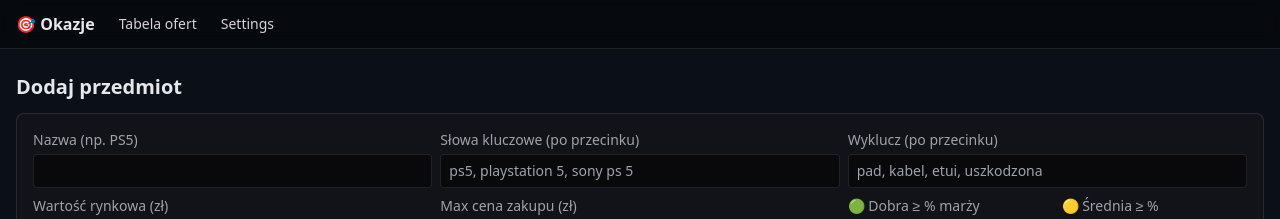
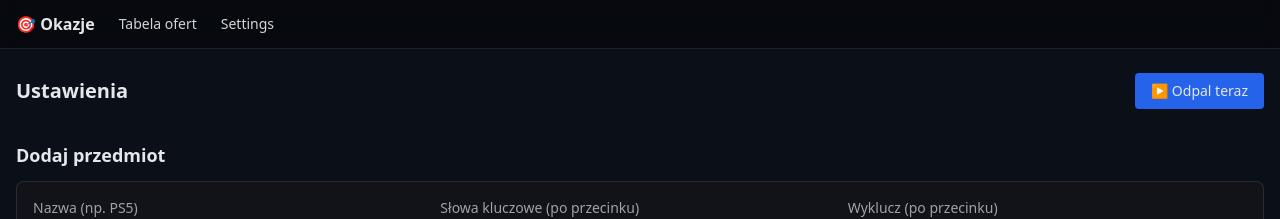
Before and after one commit to manieraa07/system-okazje, a Next.js app in the folder frontend/: page /settings in a window 1280 px wide. Shown: the top 219 px of the page. Built offline with nearby package versions, Linux system fonts and the light colour scheme; no server answers; the database is empty.

Commit message:
Update page.tsx

```diff
--- a/frontend/app/settings/page.tsx
+++ b/frontend/app/settings/page.tsx
@@ -14,6 +14,8 @@ export default function SettingsPage() {
   const [items, setItems] = useState<WatchItem[]>([]);
   const [draft, setDraft] = useState<Omit<WatchItem, "id">>(EMPTY);
   const [loading, setLoading] = useState(true);
+  const [running, setRunning] = useState(false);
+  const [lastRun, setLastRun] = useState<number | null>(null);
 
   async function load() {
     const { data } = await sb.from("watchlist").select("*").order("name");
@@ -21,6 +23,27 @@ export default function SettingsPage() {
     setLoading(false);
   }
   useEffect(() => { load(); }, []);
+
+  async function runScraper() {
+    if (running) return;
+    if (lastRun && Date.now() - lastRun < 60_000) {
+      alert("Poczekaj 60 sekund przed kolejnym uruchomieniem.");
+      return;
+    }
+    setRunning(true);
+    try {
+      const res = await fetch("/api/run-scraper", { method: "POST" });
+      const data = await res.json();
+      if (data.ok) {
+        setLastRun(Date.now());
+        alert("Scraper uruchomiony!");
+      } else {
+        alert("Błąd: " + data.error);
+      }
+    } finally {
+      setRunning(false);
+    }
+  }
 
   async function add() {
     if (!draft.name.trim() || !draft.market_value) return;
@@ -52,8 +75,20 @@ export default function SettingsPage() {
 
   return (
     <div className="space-y-8">
+
+      <section className="flex items-center justify-between">
+        <h1 className="text-xl font-semibold">Ustawienia</h1>
+        <button
+          onClick={runScraper}
+          disabled={running}
+          className="bg-blue-600 hover:bg-blue-500 disabled:opacity-50 px-4 py-2 rounded text-sm font-medium"
+        >
+          {running ? "Uruchamianie…" : "▶ Odpal teraz"}
+        </button>
+      </section>
+
       <section>
-        <h1 className="text-xl font-semibold mb-3">Dodaj przedmiot</h1>
+        <h2 className="text-lg font-semibold mb-3">Dodaj przedmiot</h2>
         <div className="grid grid-cols-1 md:grid-cols-3 gap-2 bg-zinc-900/50 border border-white/10 rounded-lg p-4">
           <Input label="Nazwa (np. PS5)" value={draft.name}
                  onChange={v => setDraft({ ...draft, name: v })} />
@@ -140,8 +175,7 @@ export default function SettingsPage() {
   );
 }
 
-   function Th({ children }: { children?: React.ReactNode })
- {
+function Th({ children }: { children?: React.ReactNode }) {
   return <th className="text-left font-medium px-3 py-2">{children}</th>;
 }
 function Td({ children, className = "" }: { children: React.ReactNode; className?: string }) {
```
